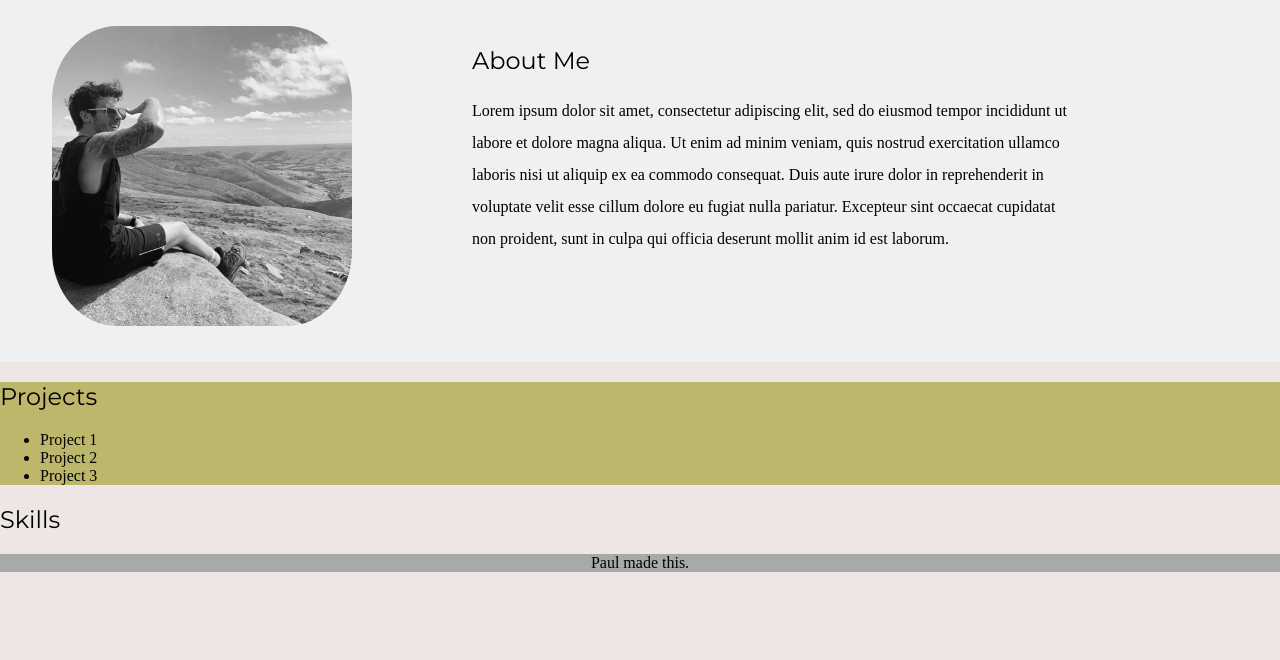
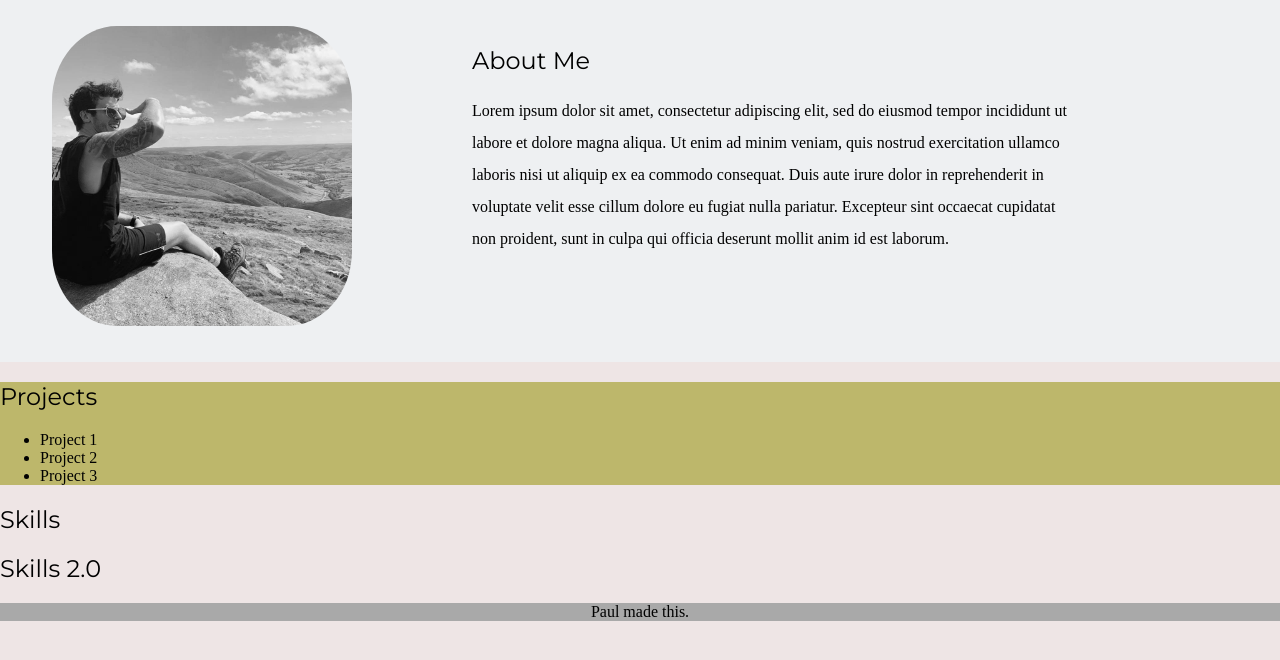
Before and after one commit to Heapsofcode/portfolio, a plain HTML site: page index.html in a window 1280 px wide. Shown: the part 90-750 px from the top of the page. Drawn offline with Linux system fonts and the light colour scheme.

Commit message:
small adjustments for test

```diff
--- a/index.html
+++ b/index.html
@@ -49,6 +49,7 @@
 
     <div id="skills-container">
         <h2>Skills</h2>
+        <h2>Skills 2.0</h2>
 
     </div>
 
```
